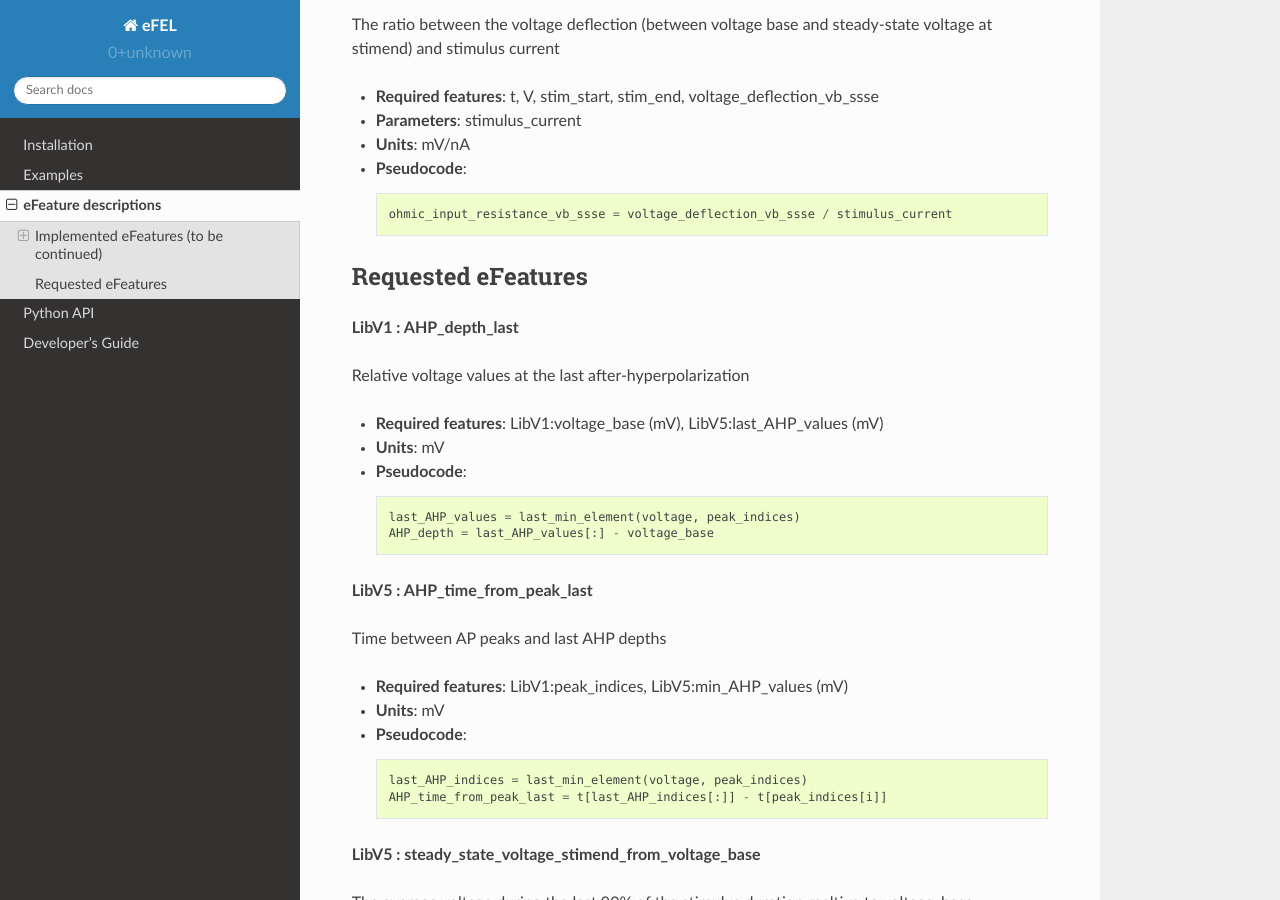
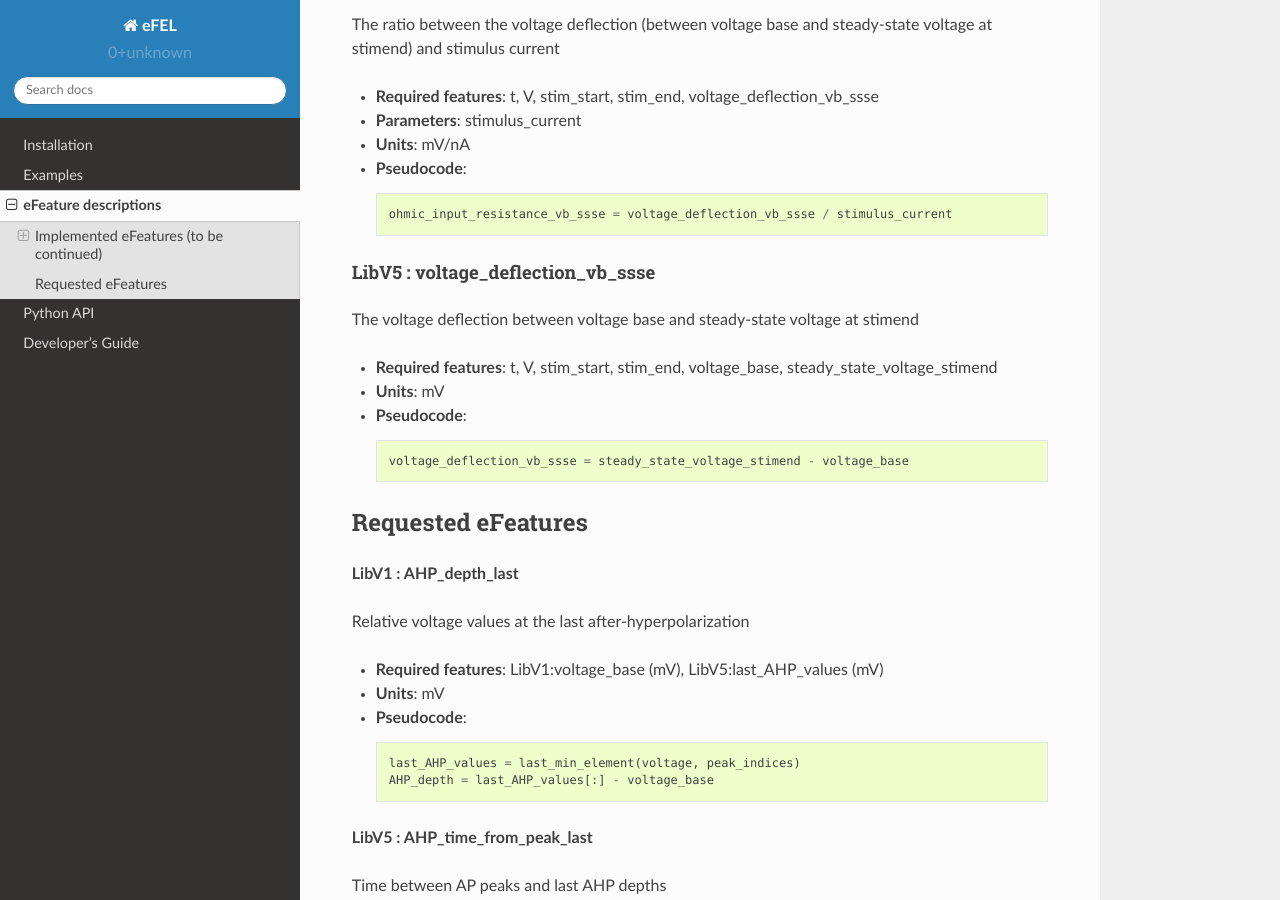
Before and after one commit to BlueBrain/eFEL, a Sphinx documentation site: the page built from docs/source/eFeatures.rst, in a window 1280 px wide and 900 px high, scrolled down 9377 px. Built offline with Sphinx 7.4.7 and the Read the Docs theme 2.0.0, drawn with Linux system fonts in a browser that asks for light colours.

```diff
--- a/docs/source/eFeatures.rst
+++ b/docs/source/eFeatures.rst
@@ -255,7 +255,8 @@
 .. image:: _static/figures/voltage_features.png
 
 
-**LibV5 : steady_state_voltage_stimend**
+LibV5 : steady_state_voltage_stimend
+~~~~~~~~~~~~~~~~~~~~~~~~~~~~~~~~~~~~
 
 The average voltage during the last 10% of the stimulus duration.
 
@@ -269,7 +270,8 @@
     steady_state_voltage_stimend = numpy.mean(voltage[numpy.where((t < end_time) & (t >= begin_time))])
 
 
-**LibV1 : steady_state_voltage**
+LibV1 : steady_state_voltage
+~~~~~~~~~~~~~~~~~~~~~~~~~~~~
 
 The average voltage after the stimulus
 
@@ -280,7 +282,8 @@
     steady_state_voltage = numpy.mean(voltage[numpy.where((t <= max(t)) & (t > stim_end))])
 
 
-**LibV5 : voltage_base**
+LibV5 : voltage_base
+~~~~~~~~~~~~~~~~~~~~
 
 The average voltage during the last 10% of time before the stimulus.
 
@@ -294,7 +297,8 @@
         (t >= voltage_base_start_perc * stim_start) &
         (t <= voltage_base_end_perc * stim_start))])
 
-**LibV5 : decay_time_constant_after_stim**
+LibV5 : decay_time_constant_after_stim
+~~~~~~~~~~~~~~~~~~~~~~~~~~~~~~~~~~~~~~
 
 The decay time constant of the voltage right after the stimulus
 
@@ -317,7 +321,8 @@
 
 .. image:: _static/figures/sag.png
 
-**LibV5 : sag_amplitude**
+LibV5 : sag_amplitude
+~~~~~~~~~~~~~~~~~~~~~
 
 The difference between the minimal voltage and the steady state at stimend
 
@@ -332,7 +337,8 @@
         sag_amplitude = None
 
 
-**LibV5 : sag_ratio1**
+LibV5 : sag_ratio1
+~~~~~~~~~~~~~~~~~~
 
 The ratio between the sag amplitude and the maximal sag extend from voltage base
 
@@ -346,7 +352,8 @@
     else:
         sag_ratio1 = None
 
-**LibV5 : sag_ratio2**
+LibV5 : sag_ratio2
+~~~~~~~~~~~~~~~~~~
 
 The ratio between the maximal extends of sag from steady state and voltage base
 
@@ -360,7 +367,8 @@
     else:
         sag_ratio2 = None
 
-**LibV1 : ohmic_input_resistance**
+LibV1 : ohmic_input_resistance
+~~~~~~~~~~~~~~~~~~~~~~~~~~~~~~
 
 The ratio between the voltage deflection and stimulus current
 
@@ -371,7 +379,8 @@
 
     ohmic_input_resistance = voltage_deflection / stimulus_current
 
-**LibV5 : ohmic_input_resistance_vb_ssse**
+LibV5 : ohmic_input_resistance_vb_ssse
+~~~~~~~~~~~~~~~~~~~~~~~~~~~~~~~~~~~~~~
 
 The ratio between the voltage deflection (between voltage base and steady-state voltage at stimend) and stimulus current
 
@@ -381,6 +390,17 @@
 - **Pseudocode**: ::
 
     ohmic_input_resistance_vb_ssse = voltage_deflection_vb_ssse / stimulus_current
+
+LibV5 : voltage_deflection_vb_ssse
+~~~~~~~~~~~~~~~~~~~~~~~~~~~~~~~~~~
+
+The voltage deflection between voltage base and steady-state voltage at stimend
+
+- **Required features**: t, V, stim_start, stim_end, voltage_base, steady_state_voltage_stimend
+- **Units**: mV
+- **Pseudocode**: ::
+
+    voltage_deflection_vb_ssse = steady_state_voltage_stimend - voltage_base
 
 
 Requested eFeatures
```
